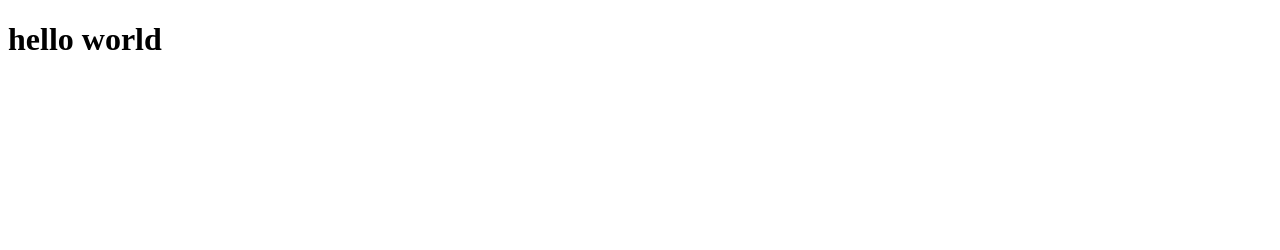
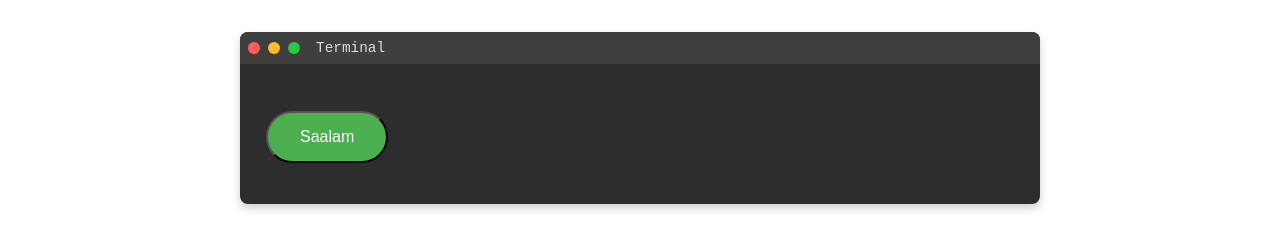
Before and after one commit to seeyzzaja/js_day1, a plain HTML site: page pertemuan1/index.html in a window 1280 px wide. Drawn offline with Linux system fonts and the light colour scheme.

Commit message:
commit_index

```diff
--- a/pertemuan1/index.html
+++ b/pertemuan1/index.html
@@ -5,9 +5,28 @@
     <meta name="viewport" content="width=device-width, initial-scale=1.0">
     <title>Document</title>
     <link rel="stylesheet" href="style.css">
+
 </head>
 <body>
-    <h1 class="tag1">hello world</h1>
+    <div class="container">
+        <div class="terminal">
+            <div class="terminal-header">
+                <div class="terminal-buttons">
+                    <span class="close"></span>
+                    <span class="minimize"></span>
+                    <span class="maximize"></span>
+                </div>
+                <div class="terminal-title">Terminal</div>
+            </div>
+            <div class="terminal-content">
+
+                <h1 id="tag1" class="title"></h1>
+                <button class="button1"  id="btn1" onclick="greeting()">Saalam</button>
+
+                <p id="description" class="text"></p>
+            </div>
+        </div>
+    </div>
+    <script src="index.js"></script>
 </body>
-<script src="index.js"></script>
 </html>
--- a/pertemuan1/style.css
+++ b/pertemuan1/style.css
@@ -1,4 +1,76 @@
-.tag{
-    color: aqua;
+ .container {
+            max-width: 800px;
+            margin: 2rem auto;
+            padding: 0 1rem;
+        }
 
-}
+        .terminal {
+            background: #2d2d2d;
+            border-radius: 8px;
+            box-shadow: 0 4px 8px rgba(0,0,0,0.2);
+            overflow: hidden;
+        }
+
+        .terminal-header {
+            background: #3f3f3f;
+            padding: 0.5rem;
+            display: flex;
+            align-items: center;
+        }
+
+        .terminal-buttons {
+            display: flex;
+            gap: 8px;
+            margin-right: 1rem;
+        }
+
+        .terminal-buttons span {
+            width: 12px;
+            height: 12px;
+            border-radius: 50%;
+            display: inline-block;
+        }
+
+        .close { background: #ff5f56; }
+        .minimize { background: #ffbd2e; }
+        .maximize { background: #27c93f; }
+
+        .terminal-title {
+            color: #ddd;
+            font-size: 0.9rem;
+            font-family: monospace;
+        }
+
+        .terminal-content {
+            padding: 1.5rem;
+        }
+
+        .title {
+            color: #fff;
+            margin-bottom: 1rem;
+            font-size: 1.8rem;
+            font-family: monospace;
+        }
+
+        .text {
+            color: #b4b4b4;
+            line-height: 1.6;
+            font-family: monospace;
+        }
+
+        .button1 {
+            background-color: #4CAF50; /* Green */
+            color: white;
+            padding: 15px 32px;
+            text-align: center;
+            text-decoration: none;
+            display: inline-block;
+            border-radius: 50px;
+            font-size: 16px;
+            margin: 4px 2px;
+            cursor: pointer;
+        }
+
+        .button1:hover {
+            background-color: #45a049;
+        }
```
